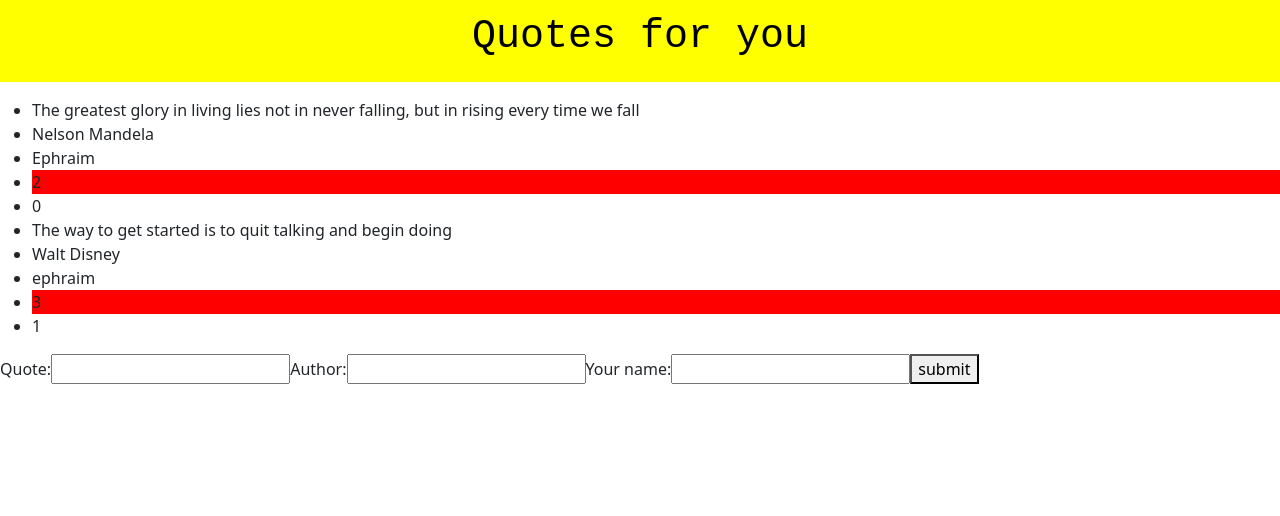
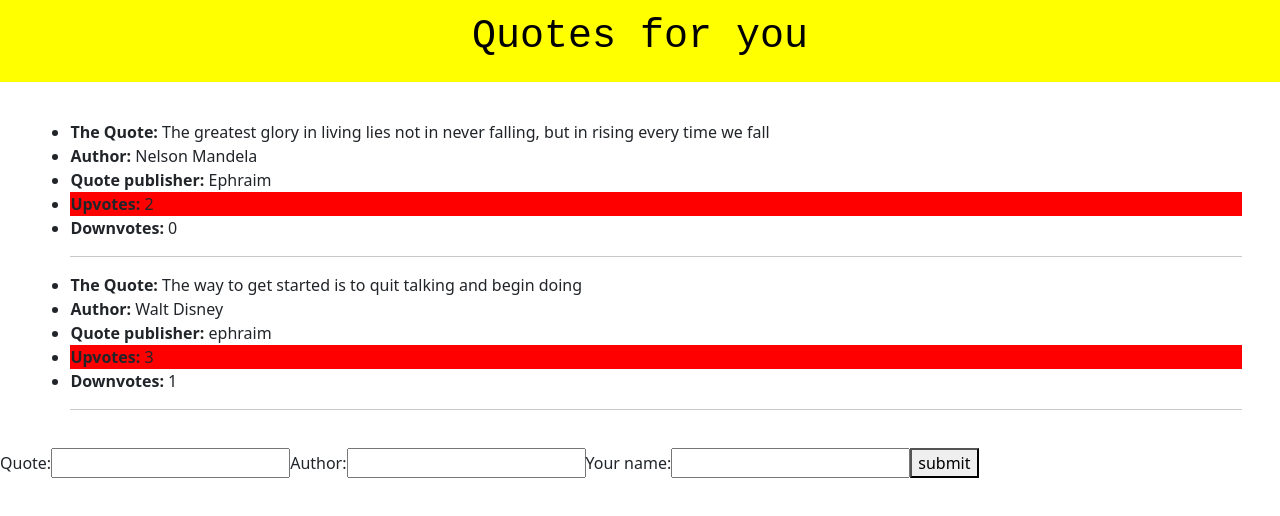
Before and after one commit to Ephraim19/Quoteapp, an Angular app: page / in a window 1280 px wide. Shown: the top 516 px of the page. Built offline with nearby package versions, Linux system fonts and the light colour scheme.

Commit message:
Added css for the quote section

```diff
--- a/src/app/quote-details/quote-details.component.css
+++ b/src/app/quote-details/quote-details.component.css
@@ -0,0 +1,3 @@
+.quote {
+    font-weight: bolder;
+}
--- a/src/app/quote-details/quote-details.component.html
+++ b/src/app/quote-details/quote-details.component.html
@@ -1,4 +1,4 @@
-<li>{{quote.author}}</li>
-<li>{{quote.name}}</li>
-<li appManyVotes >{{quote.upvotes}}</li>
-<li>{{quote.downvotes}}</li>
+<li> <span class="quote" >Author:  </span>{{quote.author}}</li>
+<li><span class="quote" >Quote publisher:</span>  {{quote.name}}</li>
+<li appManyVotes > <span class="quote">Upvotes: </span>  {{quote.upvotes}}</li>
+<li><span class="quote" >Downvotes: </span> {{quote.downvotes}}</li>
--- a/src/app/quotes/quotes.component.css
+++ b/src/app/quotes/quotes.component.css
@@ -5,3 +5,12 @@
     background-color: yellow;
     padding: 1%;
 }
+
+.quote {
+    font-weight: bolder;
+}
+
+.quote-detail {
+    margin: 3%;
+    background-color: white;
+}
--- a/src/app/quotes/quotes.component.html
+++ b/src/app/quotes/quotes.component.html
@@ -7,18 +7,20 @@
     <title>Quotes</title>
   </head>
   <body>
-    <div class="heading" >
+    <div class="heading">
       <h1>Quotes for you</h1>
     </div>
-    <div>
+      <div class="quote-detail" >
         <ul *ngFor="let quote of quotes"></ul>
         <ul>
           <li *ngFor="let quote of quotes">
-          {{ quote.quote }}
+            <span class="quote" >The Quote: </span>{{ quote.quote }}
             <app-quote-details [quote]="quote"></app-quote-details>
+            <hr>
           </li>
         </ul>
+      </div>
+
     <app-quote-form (addQuote)="moreQuotes($event)"></app-quote-form>
-    </div>
   </body>
 </html>
```
Lines whose indentation alone changed are shown as unchanged.
